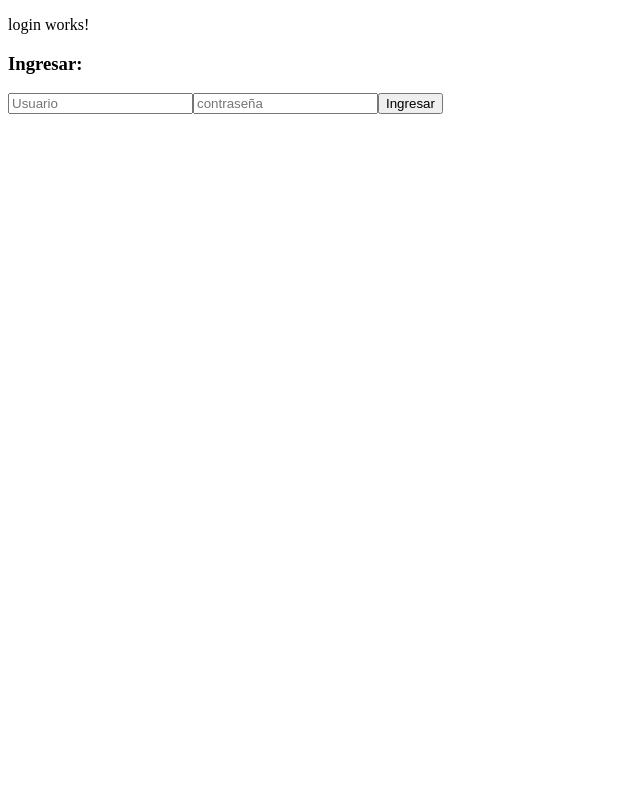
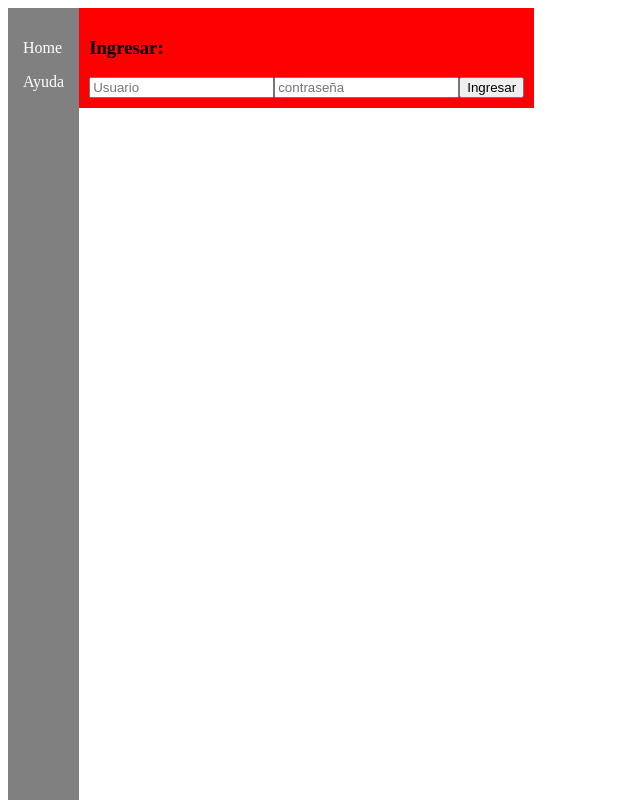
Before and after one commit to FullStackToro/procesamiento, an Angular app in the folder front/: page /login in a window 1280 px wide. Shown: the top 800 px of the page, without its empty margins (0-640 px from the left). Built offline with nearby package versions, Linux system fonts and the light colour scheme.

Commit message:
Se actualiza sidebar con css básico

```diff
--- a/front/src/app/app-routing.module.ts
+++ b/front/src/app/app-routing.module.ts
@@ -3,7 +3,6 @@ import { RouterModule, Routes } from '@angular/router';
 import { LoginComponent } from './views/login/login.component';
 import { BillingSummaryComponent } from './views/billing-summary/billing-summary.component';
 import { TableAndParametersComponent } from './views/table-and-parameters/table-and-parameters.component';
-
 
 const routes: Routes = [
   {path:'', redirectTo:"login", pathMatch:'full'},
@@ -16,4 +15,5 @@ const routes: Routes = [
   imports: [RouterModule.forRoot(routes)],
   exports: [RouterModule]
 })
+
 export class AppRoutingModule { }
--- a/front/src/app/components/sidebar/sidebar.component.html
+++ b/front/src/app/components/sidebar/sidebar.component.html
@@ -1 +1,6 @@
-<p>sidebar works!</p>
+<div class="sidebar">
+    <div class="img-home"></div>
+    <p>Home</p>
+    <div class="img-ayuda"></div>
+    <p>Ayuda</p>
+</div>
--- a/front/src/app/components/sidebar/sidebar.component.scss
+++ b/front/src/app/components/sidebar/sidebar.component.scss
@@ -0,0 +1,8 @@
+.sidebar {
+    padding: 15px;
+    background: gray;
+    display: inline-block;
+    height: 100vw;
+    vertical-align: top;
+    color: white;
+}
--- a/front/src/app/components/sidebar/sidebar.component.ts
+++ b/front/src/app/components/sidebar/sidebar.component.ts
@@ -3,8 +3,9 @@ import { Component } from '@angular/core';
 @Component({
   selector: 'app-sidebar',
   templateUrl: './sidebar.component.html',
-  styleUrls: ['./sidebar.component.scss']
+  styleUrls: ['./sidebar.component.scss'],
 })
 export class SidebarComponent {
 
+
 }
--- a/front/src/app/views/login/login.component.html
+++ b/front/src/app/views/login/login.component.html
@@ -1,8 +1,8 @@
-<p>login works!</p>
+<app-sidebar class="sidebar"></app-sidebar>
 
-<div>
+<div class="col main_content">
     <h3>Ingresar:</h3>
     <input placeholder="Usuario" type="text" id="1" name="usuario">
     <input placeholder="contraseña" type="password" id="2" name="contraseña">
-    <button type="button">Ingresar</button>
+    <button routerLink="/billing" type="button">Ingresar</button>
 </div>
--- a/front/src/app/views/login/login.component.scss
+++ b/front/src/app/views/login/login.component.scss
@@ -0,0 +1,7 @@
+.main_content {
+    background: red;
+    padding: 10px;
+    display: inline-block;
+
+
+}
--- a/front/src/app/views/login/login.component.ts
+++ b/front/src/app/views/login/login.component.ts
@@ -1,4 +1,5 @@
 import { Component } from '@angular/core';
+import { SidebarComponent } from 'src/app/components/sidebar/sidebar.component';
 
 @Component({
   selector: 'app-login',
```
Also changed, not shown: front/src/app/views/dashboard/dashboard.component.html (line endings or trailing spaces), 1 other file (tests, documents, lock files or other folders).
